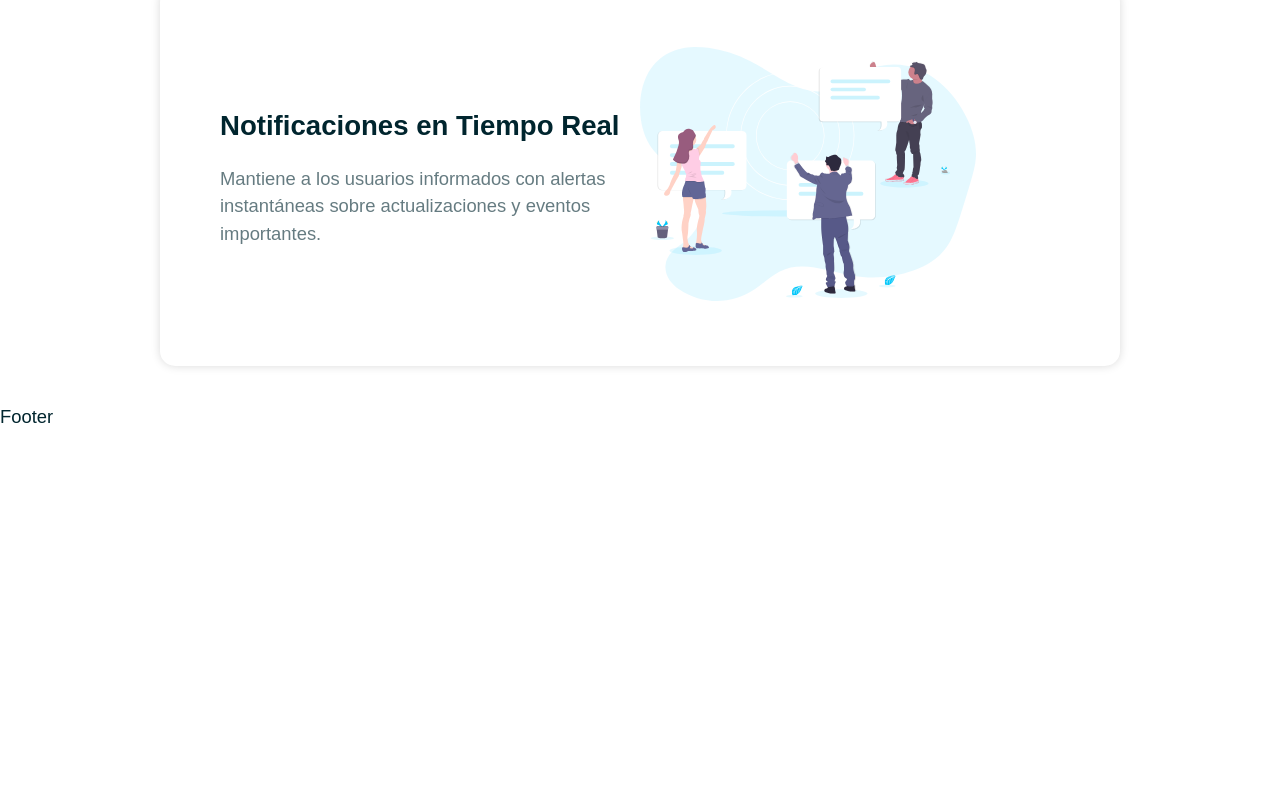
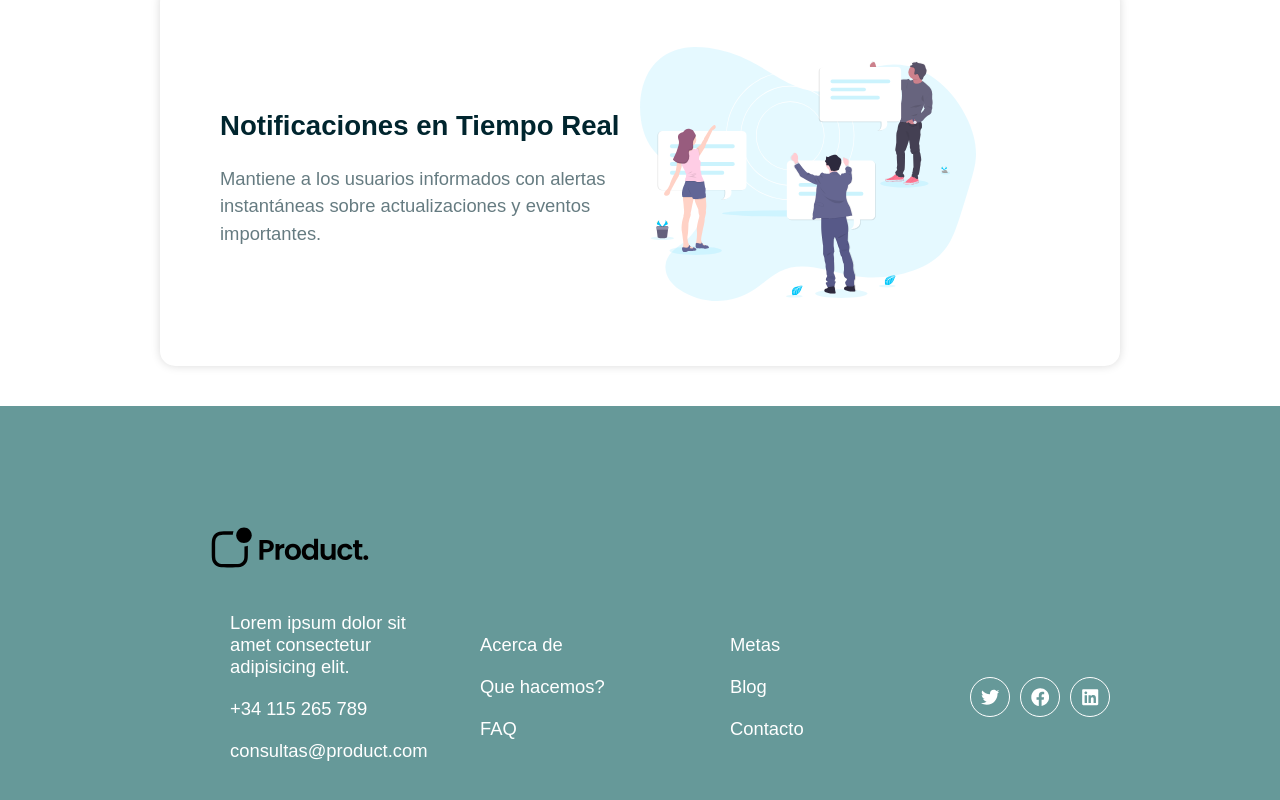
Before and after one commit to AngeliniAxel/styled-components-app, a React (Create React App) app: page / in a window 1280 px wide. Shown: the part 897-1697 px from the top of the page. Before the commit the page ends 1325 px from the top, so only its background shows below. Built offline with nearby package versions, Linux system fonts and the light colour scheme.

Commit message:
Added Footer

```diff
--- a/src/App.js
+++ b/src/App.js
@@ -10,7 +10,7 @@ const theme = {
   colors: {
     header: '#ebfbff',
     body: '#fff',
-    footer: '#003333',
+    footer: '#669999',
   },
   mobile: '768px',
 };
--- a/src/Components/Footer/Footer.jsx
+++ b/src/Components/Footer/Footer.jsx
@@ -1,7 +1,36 @@
 import React from 'react';
+import { Container } from '../styles/Container.styled';
+import { Flex } from '../styles/Flex.styled';
+import SocialIcons from '../SocialIcons';
+import { StyledFooter } from '../styles/StyledFooter.Styled';
 
 const Footer = () => {
-  return <div>Footer</div>;
+  return (
+    <StyledFooter>
+      <Container>
+        <img width='200px' src='./images/logo (1).svg' alt="'logo" />
+        <Flex>
+          <ul>
+            <li>Lorem ipsum dolor sit amet consectetur adipisicing elit.</li>
+            <li>+34 115 265 789</li>
+            <li>consultas@product.com</li>
+          </ul>
+          <ul>
+            <li>Acerca de</li>
+            <li>Que hacemos?</li>
+            <li>FAQ</li>
+          </ul>
+          <ul>
+            <li>Metas</li>
+            <li>Blog</li>
+            <li>Contacto</li>
+          </ul>
+
+          <SocialIcons />
+        </Flex>
+      </Container>
+    </StyledFooter>
+  );
 };
 
 export default Footer;
--- /dev/null
+++ b/src/Components/SocialIcons/SocialIcons.jsx
@@ -0,0 +1,27 @@
+import React from 'react';
+import { FaTwitter, FaFacebook, FaLinkedin } from 'react-icons/fa';
+import { StyledSocialIcons } from '../styles/StyledSocialIcons.styled';
+
+const SocialIcons = () => {
+  return (
+    <StyledSocialIcons>
+      <li>
+        <a href='https://twitter.com'>
+          <FaTwitter />
+        </a>
+      </li>
+      <li>
+        <a href='https://facebook.com'>
+          <FaFacebook />
+        </a>
+      </li>
+      <li>
+        <a href='https://linkedin.com'>
+          <FaLinkedin />
+        </a>
+      </li>
+    </StyledSocialIcons>
+  );
+};
+
+export default SocialIcons;
--- /dev/null
+++ b/src/Components/SocialIcons/index.js
@@ -0,0 +1 @@
+export { default } from './SocialIcons';
--- /dev/null
+++ b/src/Components/styles/StyledFooter.Styled.js
@@ -0,0 +1,18 @@
+import styled from 'styled-components';
+
+export const StyledFooter = styled.div`
+  background-color: ${({ theme }) => theme.colors.footer};
+  color: #fff;
+  padding: 100px 0 0 60px;
+  ul {
+    list-style-type: none;
+  }
+
+  ul li {
+    margin-bottom: 20px;
+  }
+
+  p {
+    text-align: right;
+  }
+`;
--- /dev/null
+++ b/src/Components/styles/StyledSocialIcons.styled.js
@@ -0,0 +1,24 @@
+import styled from 'styled-components';
+
+export const StyledSocialIcons = styled.div`
+  display: flex;
+  align-items: center;
+  justify-content: center;
+
+  li {
+    list-style: none;
+  }
+
+  a {
+    border: 1px solid #fff;
+    border-radius: 50%;
+    color: #fff;
+    display: inline-flex;
+    align-items: center;
+    justify-content: center;
+    margin-right: 10px;
+    height: 40px;
+    width: 40px;
+    text-decoration: none;
+  }
+`;
```
